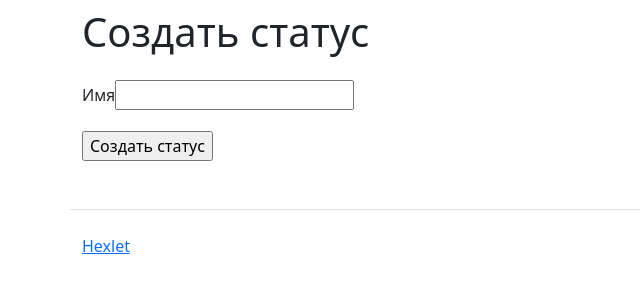
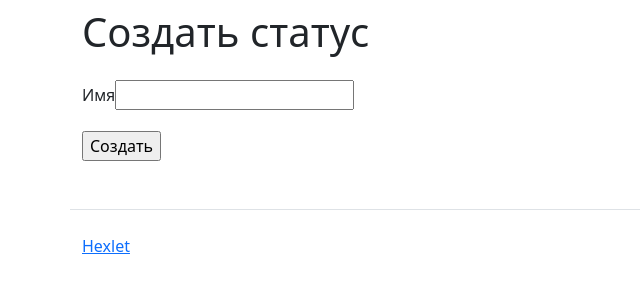
Before and after one commit to al-ov73/python-project-52, a Django app: page /statuses/create/ in a window 1280 px wide. Shown: the part 72-372 px from the top of the page, without its empty margins (0-640 px from the left). Run offline with Django 5.2, Linux system fonts and the light colour scheme; the visitor is signed in with stand-in values (Sample User, id 1); some libraries are stand-ins or nearby versions.

Commit message:
create button

```diff
--- a/task_manager/templates/statuses/create.html
+++ b/task_manager/templates/statuses/create.html
@@ -27,7 +27,7 @@
     <div class="form-error">{{ f.errors }}</div>
     {% endfor %}
 
-            <input type="submit" value="Создать статус">
+            <input type="submit" value="Создать">
         </form>
 
 {% endblock %}
```
